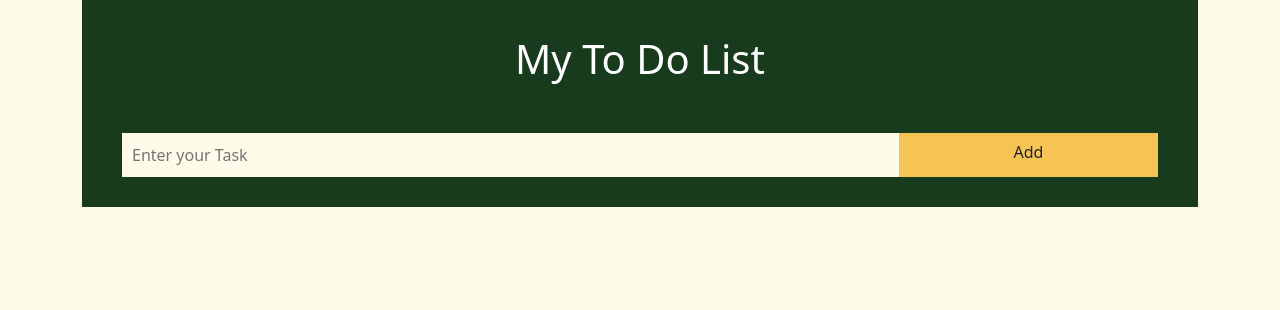
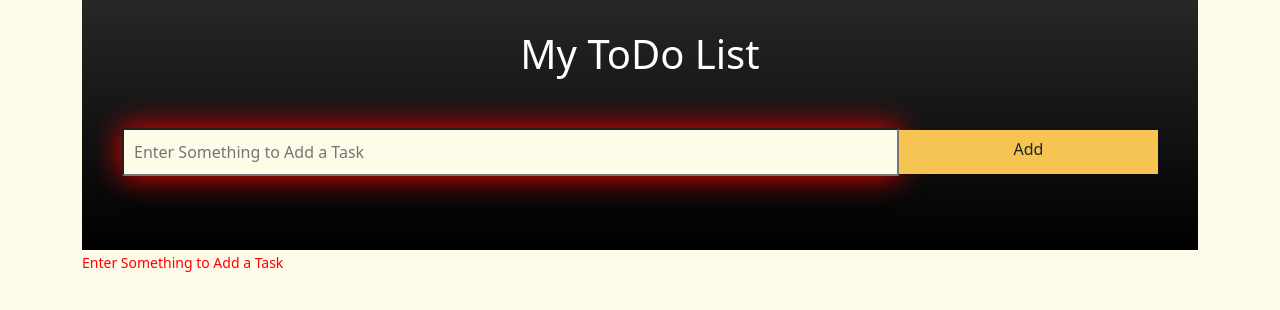
Before and after one commit to dkays-official/mytodolist, a plain HTML site: page index.html in a window 1280 px wide. Both pictures are taken after a click on the element "Add". Drawn offline with nearby package versions, Linux system fonts and the light colour scheme.

Commit message:
fixed space bug

```diff
--- a/index.html
+++ b/index.html
@@ -1,29 +1,35 @@
 <!DOCTYPE html>
 <html>
+
 <head>
   <title>Online ToDo List</title>
   <meta name="viewport" content="width=device-width, initial-scale=1">
   <link rel="icon" type="image/x-icon" href="./favicon.ico">
   <link rel="stylesheet" href="./stylesheet.css">
-<link href="https://cdn.jsdelivr.net/npm/bootstrap@5.0.2/dist/css/bootstrap.min.css" rel="stylesheet" integrity="sha384-EVSTQN3/azprG1Anm3QDgpJLIm9Nao0Yz1ztcQTwFspd3yD65VohhpuuCOmLASjC" crossorigin="anonymous">
+  <link href="https://cdn.jsdelivr.net/npm/bootstrap@5.0.2/dist/css/bootstrap.min.css" rel="stylesheet"
+    integrity="sha384-EVSTQN3/azprG1Anm3QDgpJLIm9Nao0Yz1ztcQTwFspd3yD65VohhpuuCOmLASjC" crossorigin="anonymous">
 </head>
+
 <body style="background-color: #fefbe9;">
   <div class="container">
     <div id="myDIV" class="header">
-        <h1 class="hClass">My To Do List</h1>
-        <input type="text" id="myInput" placeholder="Enter your Task">
-        <span><div class="btn addBtn">Add</div></span>
+      <h1>My ToDo List</h1>
+
+      <div class="inputDiv"> <input type="text" id="myInput" onkeypress="remove()" placeholder="Enter your Task">
+        <span>
+          <div class="btn addBtn">Add</div>
+        </span>
       </div>
+
+    </div>
+    <div class="errDiv"><small></small></div>
     <div class="ulDiv">
       <ul id="ulList">
       </ul>
     </div>
-
   </div>
-
-
-
   <script src="./test.js"></script>
 
 </body>
+
 </html>
--- a/stylesheet.css
+++ b/stylesheet.css
@@ -1,4 +1,4 @@
-
+@import url("https://fonts.googleapis.com/css?family=Raleway:400");
 * {
   box-sizing: border-box;
   margin: 0;
@@ -10,10 +10,9 @@ body{
 }
 #ulList{
   padding-left: 0px;
+  overflow-y: auto;
 }
-.ulDiv{
-  overflow: auto;
-}
+
 ul li {
   cursor: pointer;
   position: relative;
@@ -91,13 +90,16 @@ ul li.checked::before {
 
 input {
   margin: 0;
-  border: none;
-  border-radius: 0;
   width: 75%;
   padding: 10px;
   float: left;
   font-size: 16px;
   background-color: #fefbe9;
+  border-radius: 2px;
+
+}
+input:focus{
+  outline: none;
 }
 
 /* Style the "Add" button */
@@ -114,6 +116,7 @@ input {
   cursor: pointer;
   transition: 0.3s;
   border-radius: 0;
+  margin-top: 2px;
 }
 
 
@@ -125,3 +128,20 @@ input {
   margin: 5px;
   margin-bottom: 50px;
 }
+#errMsg{
+  color: red;
+  text-align: left;
+}
+
+
+.header {
+	position: relative;
+	height: 250px;
+	background: linear-gradient(0deg, #000, #272727);
+  top: 0;
+}
+.inputDiv{
+  margin-top: 50px;
+}
+
+/* header style */
--- a/test.js
+++ b/test.js
@@ -1,15 +1,22 @@
 let todoList = document.getElementsByTagName("LI");
 let addBtn = document.querySelector(".addBtn");
+let inputField = document.getElementById("myInput");
+
 addBtn.addEventListener("click", function () {
   newElement();
 });
 
 myInput.addEventListener("keypress", (e) => {
   if (e.keyCode === 13) {
-    e.preventDefault(); // Ensure it is only this code that runs
+    e.preventDefault();
     newElement();
   }
 });
+
+function remove() {
+  inputField.style.boxShadow = "none";
+  inputField.setAttribute("placeholder", "Enter Your Task");
+}
 
 for (let i = 0; i < todoList.length; i++) {
   let span = document.createElement("SPAN");
@@ -19,7 +26,6 @@ for (let i = 0; i < todoList.length; i++) {
   todoList[i].appendChild(span);
 }
 
-
 let close = document.getElementsByClassName("close");
 for (let i = 0; i < close.length; i++) {
   close[i].onclick = function () {
@@ -27,8 +33,11 @@ for (let i = 0; i < close.length; i++) {
     div.style.display = "none";
   };
 }
+
 let list = document.querySelector("ul");
-list.addEventListener("click", function (ev) {
+list.addEventListener(
+  "click",
+  function (ev) {
     if (ev.target.tagName === "LI") {
       ev.target.classList.toggle("checked");
     }
@@ -36,29 +45,42 @@ list.addEventListener("click", function (ev) {
   false
 );
 
+list.addEventListener("click", function () {
+  let list = document.querySelectorAll("LI");
+  for (let i = i; i < list.length; i++) {}
+});
 function newElement() {
+  console.time("Time");
   let li = document.createElement("li");
   let inputValue = document.getElementById("myInput").value;
   let t = document.createTextNode(inputValue);
   li.appendChild(t);
-  if (inputValue === "") {
-    alert("You must write something!");
+  if (inputValue[0] == " " || inputValue == "") {
+    inputField.style.boxShadow = "0px 0px 30px red";
+    let placeStyle = inputField.setAttribute(
+      "placeholder",
+      "Enter Something to Add a Task"
+    );
+    let errMsg = document.querySelector("small");
+    errMsg.style.color = "red";
+    errMsg.innerHTML = "Enter Something to Add a Task";
   } else {
     let list = document.getElementById("ulList");
     list.insertBefore(li, list.childNodes[0]);
   }
   document.getElementById("myInput").value = "";
   let span = document.createElement("SPAN");
+  let date = new Date();
 
   let txt = document.createTextNode("Delete");
   span.className = "close";
   span.appendChild(txt);
   li.appendChild(span);
-
   for (i = 0; i < close.length; i++) {
     close[i].onclick = function () {
       let div = this.parentElement;
       div.style.display = "none";
     };
   }
+  console.timeEnd("Time");
 }
```
Lines whose indentation alone changed are shown as unchanged.
